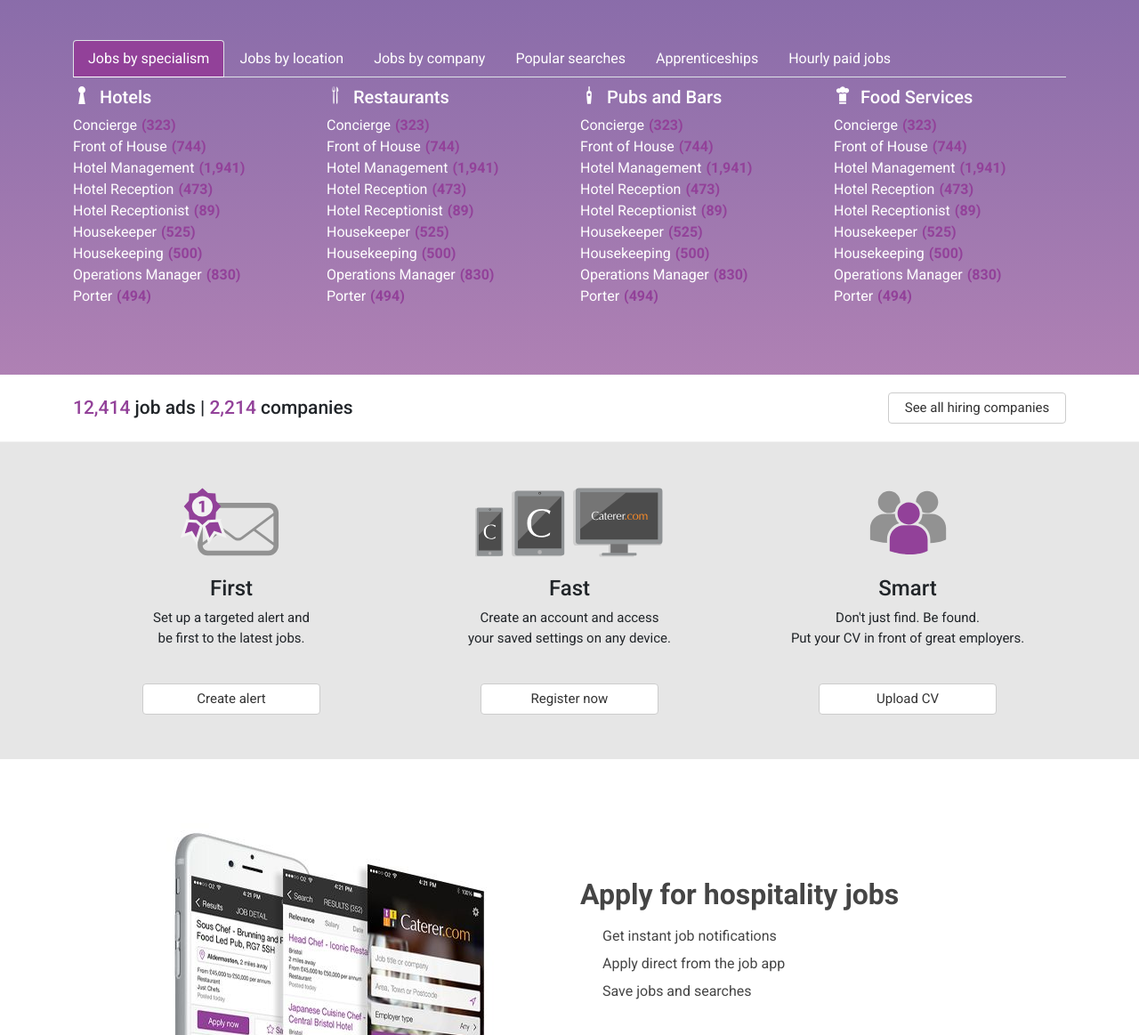
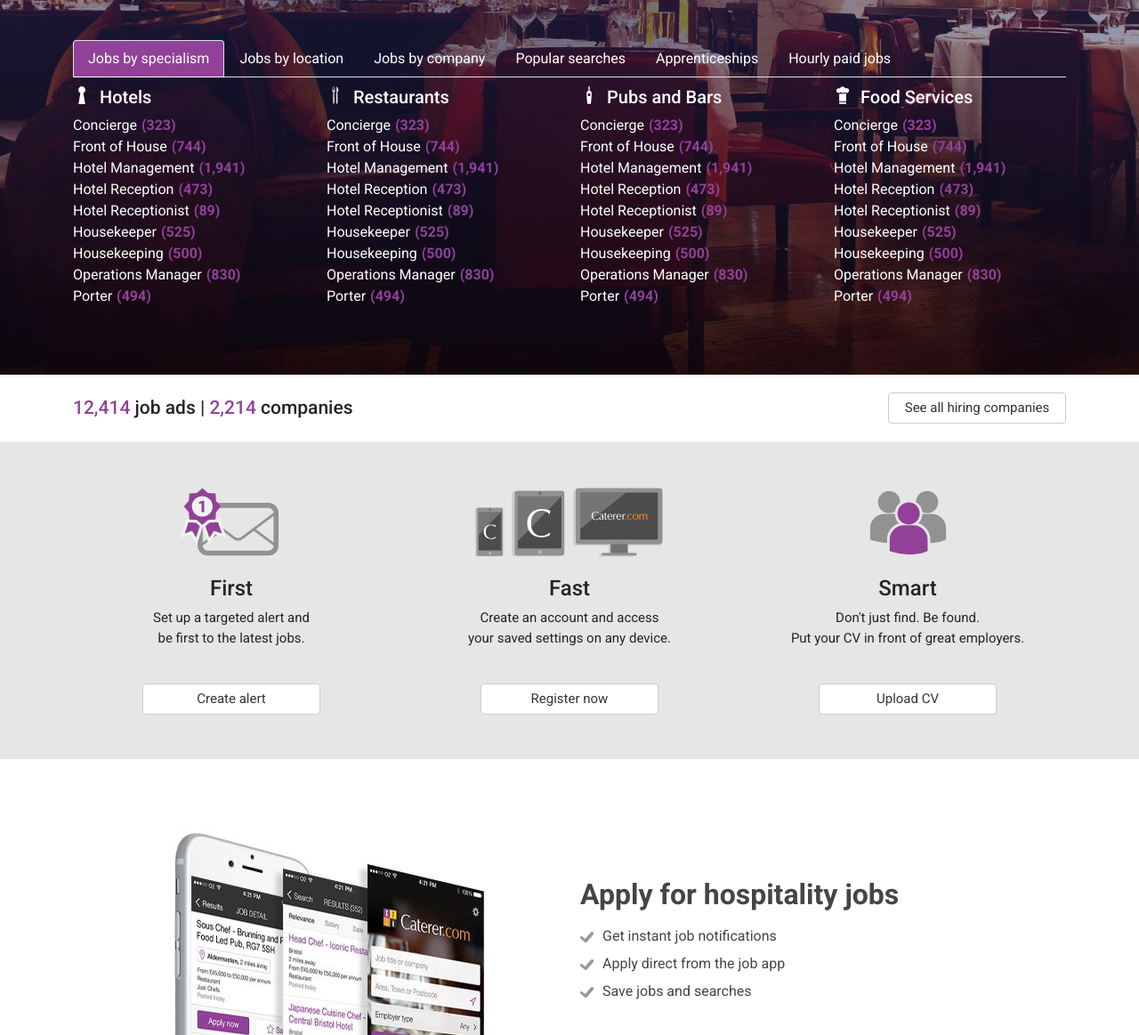
Before and after one commit to plabon-asad/caterer, a plain HTML site: page index.html in a window 1280 px wide. Shown: the part 396-1559 px from the top of the page at 89% size. Drawn offline with nearby package versions, Linux system fonts and the light colour scheme; the site is published under a folder, as on GitHub Pages, so addresses that start at the root find nothing.

Commit message:
Image src issue fix

```diff
--- a/style.scss
+++ b/style.scss
@@ -284,7 +284,7 @@ nav {
                     left: 0;
                     right: 0;
                     top: 5px;
-                    background-image: url('/assets/img/mark.svg');
+                    background-image: url('assets/img/mark.svg');
                     background-repeat: no-repeat;
                     background-size: cover;
                     background-position: center;
@@ -445,7 +445,7 @@ nav {
 // hero-banner
 .hero-banner {
     background-color: #92419994;
-    background-image: linear-gradient(to bottom, rgb(48 53 135 / 53%), rgb(77 36 80 / 14%)), url('/assets/img/hero-md.jpg');
+    background-image: linear-gradient(to bottom, rgb(48 53 135 / 53%), rgb(77 36 80 / 14%)), url('assets/img/hero-md.jpg');
     background-size: cover;
     background-position: center;
     background-repeat: no-repeat;
```
Also changed, not shown: style.css, 1 other file.
